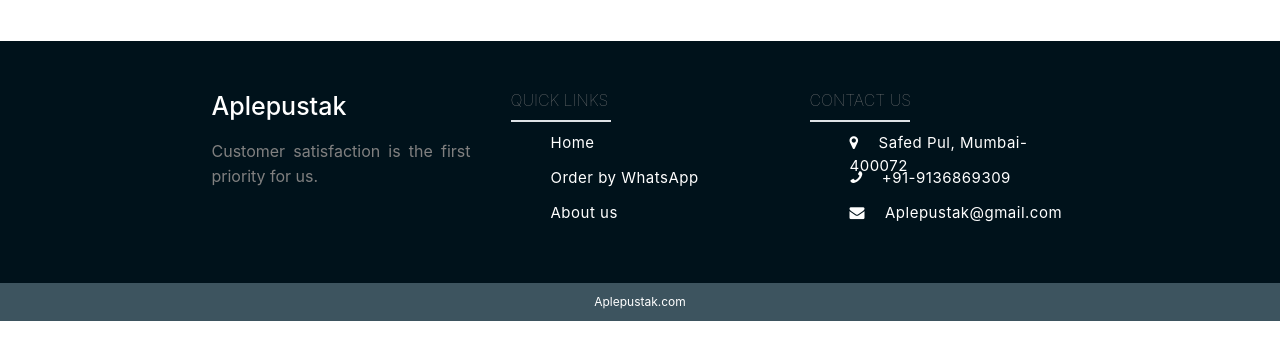
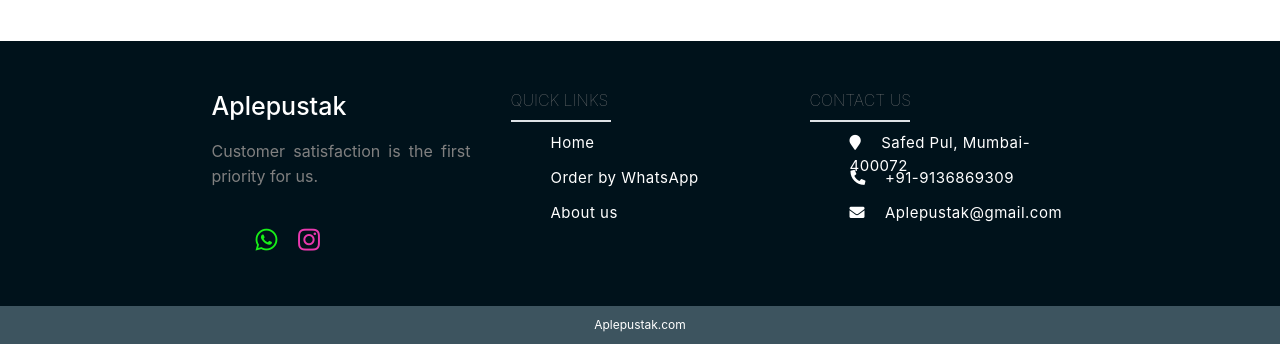
Before and after one commit to sanketk5/ap, a Django app: page /accounts/register in a window 1280 px wide. Shown: the part 674-1018 px from the top of the page. Before the commit the page ends 995 px from the top, so only its background shows below. Run offline with Django 3.2, Linux system fonts and the light colour scheme; some libraries are stand-ins or nearby versions.

Commit message:
user changes some edits

```diff
--- a/accounts/admin.py
+++ b/accounts/admin.py
@@ -3,8 +3,8 @@
 # Register your models here.
 
 class UserAdmin(admin.ModelAdmin):
-    list_display=('username','first_name','email', 'is_staff','is_superuser','is_active',)
-    list_editable=('is_active','is_staff','is_superuser',)
+    list_display=('username','first_name','is_staff','is_superuser','is_active',)
+    #list_editable=('is_active','is_staff','is_superuser',)
 
 class ProfileAdmin(admin.ModelAdmin):
     list_display = ('user', 'refer_code','contact_no', 'refer_order',)
--- a/templates/base.html
+++ b/templates/base.html
@@ -204,7 +204,9 @@
                     <h2 class="h-2">Contact us</h2>
                     <div class="border"></div>
                     <ul>
-                        <li><i class="fa fa-map-marker" aria-hidden='true'></i>Safed Pul, Mumbai-400072</li>
+                        <li><i class="fa fa-map-marker" aria-hidden='true'></i><a
+                                href="http://maps.google.com/?q=Safed Pul, Saki Naka, Mumbai, Maharashtra"></a>Safed
+                            Pul, Mumbai-400072</li>
                         <li><i class="fa fa-phone fa-flip-horizontal" aria-hidden='true'></i><a
                                 href="tel:+91-9136869309">+91-9136869309</a>
                         </li>
--- a/templates/product.html
+++ b/templates/product.html
@@ -1,4 +1,6 @@
-{% extends 'base.html' %} {% block extra_head %}
+{% extends 'base.html' %}
+{% block title %} - Buy and sell secondary books online at best price{% endblock %}
+{% block extra_head %}
 <link rel="stylesheet" href="https://unpkg.com/aos@next/dist/aos.css" />
 <style type="text/css">
     .card {
--- a/templates/register.html
+++ b/templates/register.html
@@ -13,7 +13,8 @@
     <link rel="stylesheet" href="https://stackpath.bootstrapcdn.com/bootstrap/4.3.1/css/bootstrap.min.css">
 
     <link href="https://cdnjs.cloudflare.com/ajax/libs/font-awesome/4.7.0/css/font-awesome.css" rel="stylesheet">
-
+    <link href="https://cdnjs.cloudflare.com/ajax/libs/font-awesome/4.7.0/css/font-awesome.css" rel="stylesheet">
+    <link href="https://use.fontawesome.com/releases/v5.3.1/css/all.css" rel="stylesheet">
     <!--This CSS file.-->
     <link rel="stylesheet" href="{% static 'css/register.css' %}">
     <style type="text/css">
@@ -84,6 +85,23 @@
             color: #ff9800;
         }
 
+        #fb:hover {
+            color: #18EF18;
+
+        }
+
+        #itg:hover {
+            color: #e939ae;
+        }
+
+        .social-menu .fab {
+            font-size: 25px;
+            line-height: 50px;
+            transition: 0.6s;
+            text-align: center;
+        }
+
+
         .footer-items ul li {
             margin: 10px 0;
             height: 25px;
@@ -101,6 +119,7 @@
             text-align: center;
         }
 
+
         @media screen and (max-width: 1085px) {
             .footer-items {
                 width: 50%;
@@ -110,6 +129,12 @@
         @media screen and (max-width: 600px) {
             .footer-items {
                 width: 100%;
+            }
+
+            #search_bar {
+                width: 90%;
+                margin-left: auto;
+                margin-right: 35px;
             }
         }
     </style>
@@ -188,6 +213,15 @@
                 <h1 class="h-1">Aplepustak</h1>
                 <p>Customer satisfaction is the first priority for us.
                 </p>
+                <div class="social-menu">
+                    <ul class="row ml-1">
+                        <li><a href="https://api.whatsapp.com/send?phone=+919136869309" target="_blank" id="fb"
+                                style="color: #18EF18;"><i class="fab fa-whatsapp"></i></a></li>
+                        <li><a href="https://www.instagram.com/invites/contact/?i=p9qsvpy88q1y&utm_content=ikrrgv9"
+                                target="_blank" id="itg" style="color:#e939ae;"><i class="fab fa-instagram"></i></a>
+                        </li>
+                    </ul>
+                </div>
             </div>
             <!-- This is for menu in footer. -->
             <div class="footer-items">
@@ -211,7 +245,9 @@
                 <h2 class="h-2">Contact us</h2>
                 <div class="border"></div>
                 <ul>
-                    <li><i class="fa fa-map-marker" aria-hidden='true'></i>Safed Pul, Mumbai-400072</li>
+                    <li><i class="fa fa-map-marker" aria-hidden='true'></i><a
+                            href="http://maps.google.com/?q=Safed Pul, Saki Naka, Mumbai, Maharashtra" target="_blank">Safed
+                        Pul, Mumbai-400072</a></li>
                     <li><i class="fa fa-phone fa-flip-horizontal" aria-hidden='true'></i><a
                             href="tel:+91-9136869309">+91-9136869309</a>
                     </li>
--- a/templates/sell_book.html
+++ b/templates/sell_book.html
@@ -57,7 +57,7 @@
                         </div>
                         <div class="md-form">
                             <label id="bk_edition" class="ml-2">Book edition & year / scheme</label>
-                            <input type="text" class="form-control" placeholder="Ex:- Second Revised Edition-2019"
+                            <input type="text" class="form-control" placeholder="Ex:- Second Revised Edition-2019 / G Scheme"
                                 id="shipping_address" name="bk_edition" required>
                         </div>
                         <div class="md-form">
@@ -81,7 +81,7 @@
                             <label id="id_sem" class="ml-2">Ideal semester </label>
                             <input type="text" class="form-control"
                                 placeholder="Enter semester which is suitable for this book" id="shipping_address"
-                                name="id_sem" required>
+                                name="id_sem">
                         </div>
                         <div class="md-form">
                             <label id="bk_stream" class="ml-2">Address </label>
```
